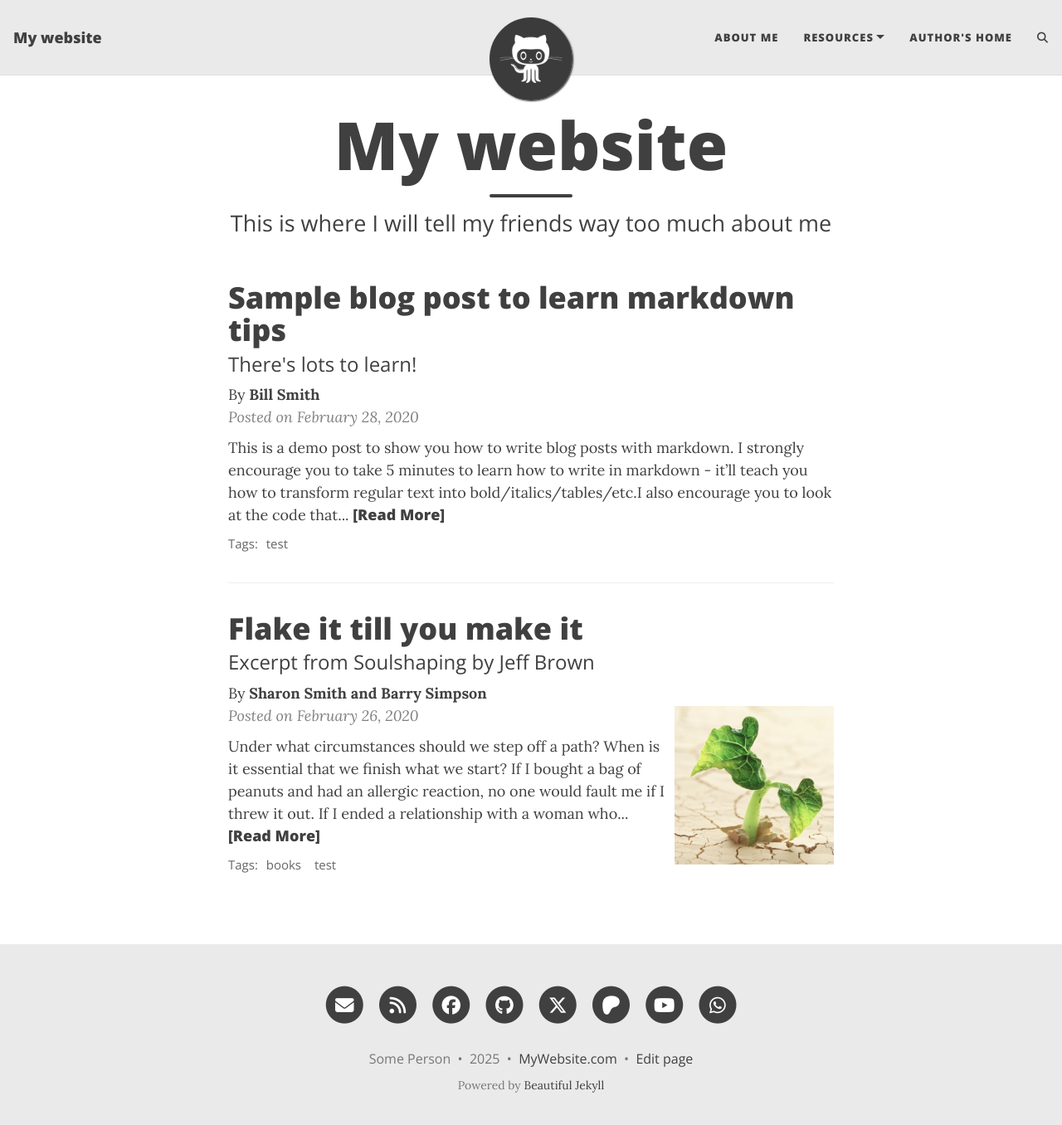
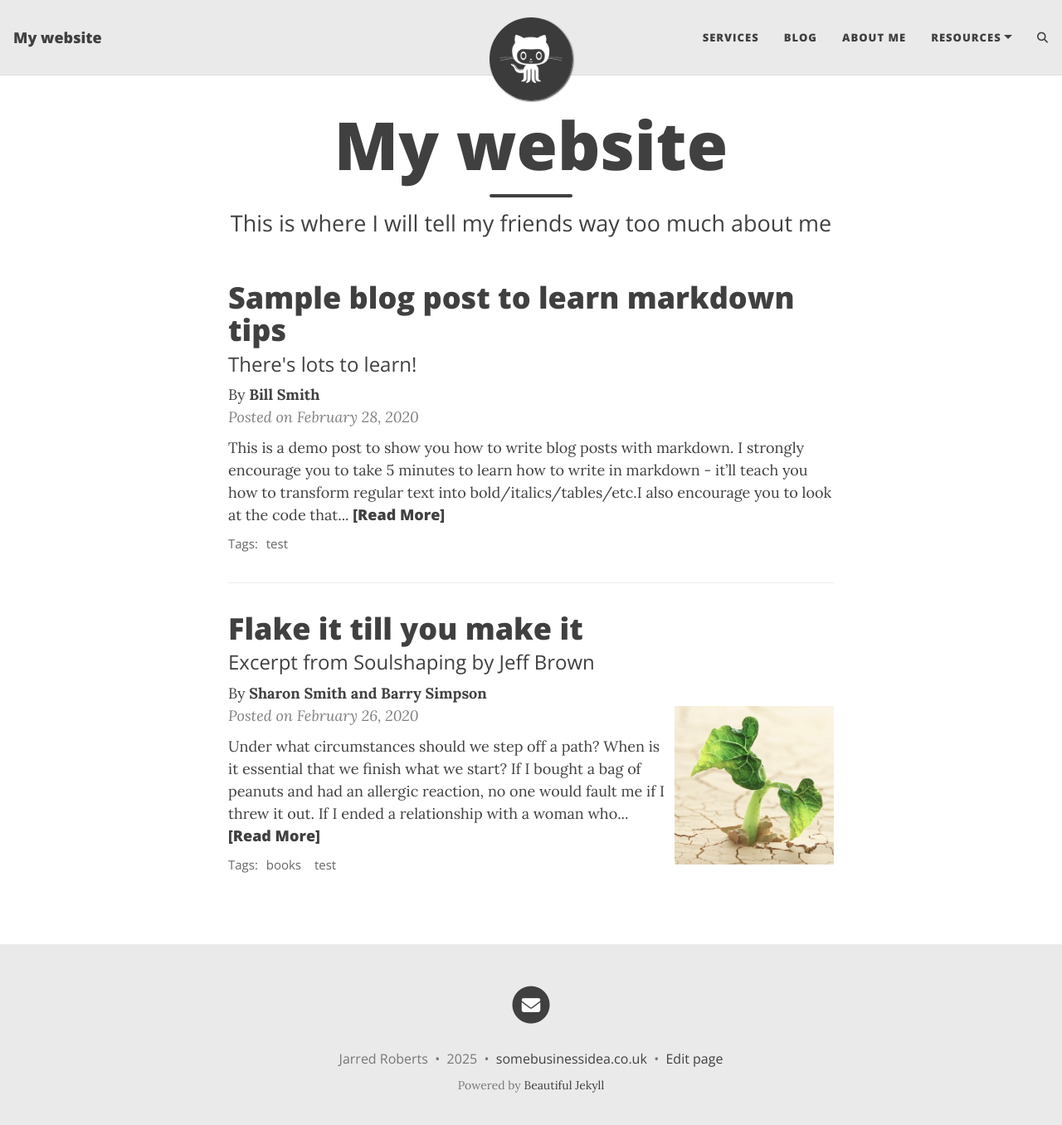
Before and after one commit to ChilledEther/business-site, a Jekyll site: the page built from index.html, in a window 1280 px wide and 1369 px high. Shown: the top 1356 px of the window at 83% size. Built offline with Jekyll 4.4.1, drawn with Linux system fonts in a browser that asks for light colours; the list of posts is cut into pages by our own code; comment, search, counter and statistics services are not loaded.

Commit message:
feat: update _config.yaml

```diff
--- a/_config.yml
+++ b/_config.yml
@@ -13,18 +13,20 @@
 title: My website
 
 # Your name to show in the footer
-author: Some Person
+author: Jarred Roberts
 
 ###############################################
 # --- List of links in the navigation bar --- #
 ###############################################
 
 navbar-links:
+  Services: "services"
+  Blog: "blog"
   About Me: "aboutme"
   Resources:
     - Beautiful Jekyll: "https://beautifuljekyll.com"
     - Learn markdown: "https://www.markdowntutorial.com/"
-  Author's home: "https://deanattali.com"
+
 
 ################
 # --- Logo --- #
@@ -41,7 +43,6 @@ round-avatar: true
 # then specify the following parameter
 #title-img: /path/to/image
 
-
 #####################################
 # --- Footer social media links --- #
 #####################################
@@ -50,14 +51,14 @@ round-avatar: true
 # You can change the order that they show up on the page by changing the order here.
 # Uncomment the links you want to show and add your information to each one.
 social-network-links:
-  email: "someone@example.com"
-  rss: true  # remove this line if you don't want to show an RSS link at the bottom
-  facebook: deanattali
-  github: daattali
-  twitter: daattali
-  patreon: DeanAttali
-  youtube: "@daattali"
-  whatsapp: 15551212
+  email: "jarredroberts@outlook.com"
+# rss: true  # remove this line if you don't want to show an RSS link at the bottom
+# facebook: deanattali
+# github: daattali
+# twitter: daattali
+# patreon: DeanAttali
+# youtube: "@daattali"
+# whatsapp: 15551212
 #  medium: yourname
 #  reddit: yourname or r/yoursubreddit
 #  linkedin: daattali
@@ -102,7 +103,7 @@ share-links-active:
 
 # How to display the link to your website in the footer
 # Remove this if you don't want a link in the footer
-url-pretty: "MyWebsite.com"
+url-pretty: "somebusinessidea.co.uk"
 
 # Add the website title to the title of every page
 title-on-all-pages: true
```
